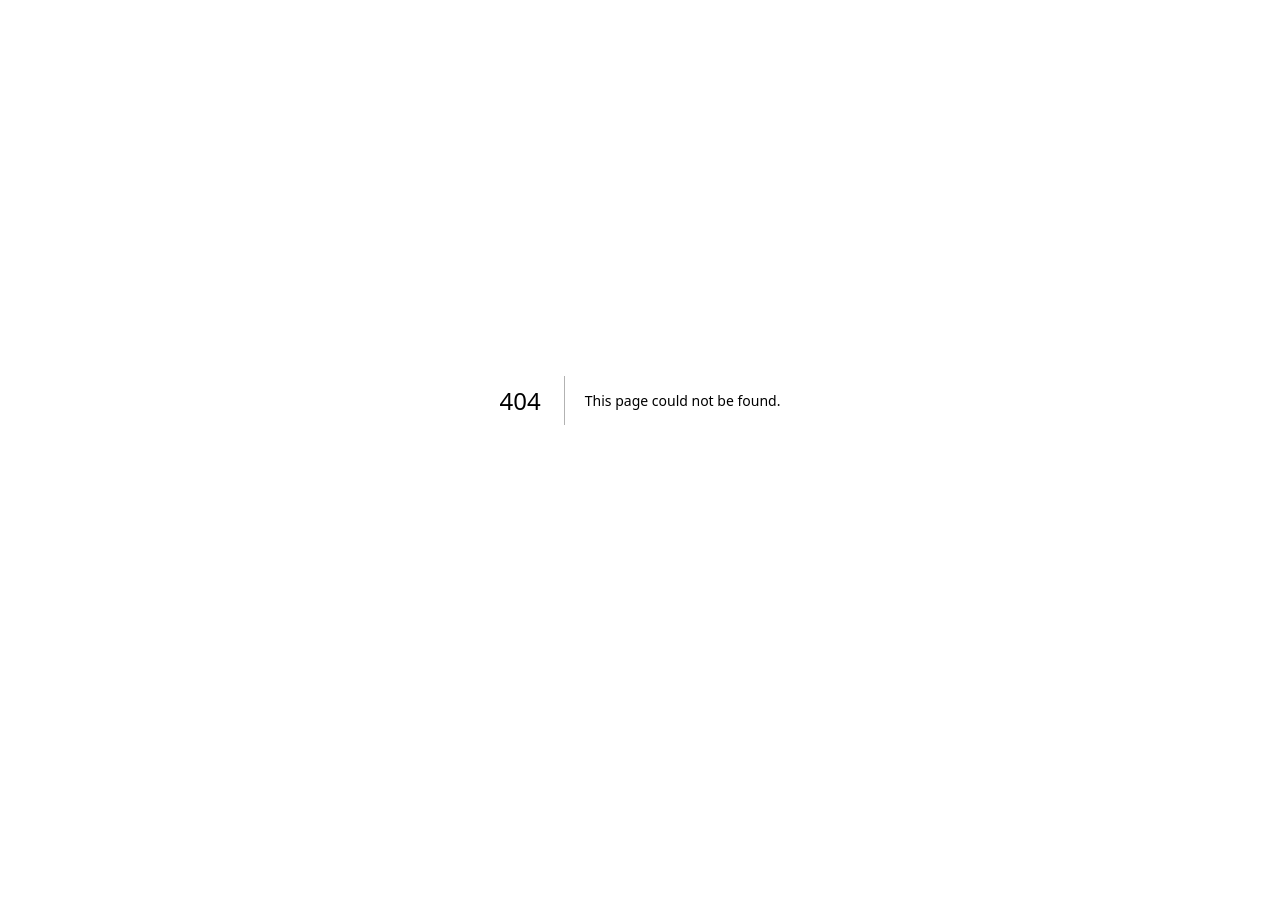
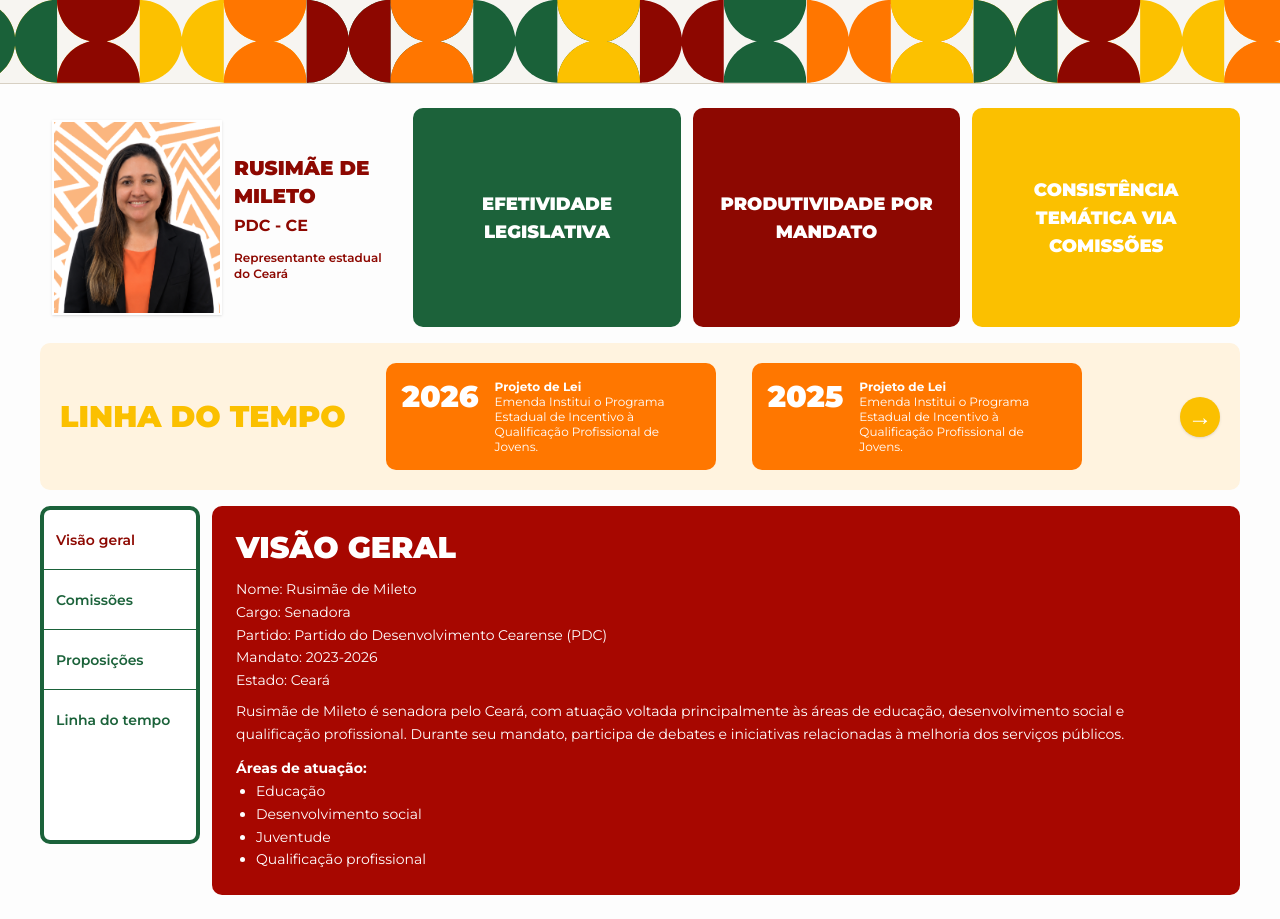
Before and after one commit to guisouzsa/votus_front, a Next.js app: page /ShowSenadoresPage in a window 1280 px wide. Before the commit this address had no page. Before the commit the page ends 800 px from the top, so only its background shows below. Built offline with nearby package versions, Linux system fonts and the light colour scheme.

Commit message:
style(Senadores Page): Estilização inicial da tela de senadores.

```diff
--- a/src/app/DeputadosPage/page.tsx
+++ b/src/app/DeputadosPage/page.tsx
@@ -1,6 +1,7 @@
 'use client';
 
 import Image from 'next/image';
+import Link from 'next/link';
 
 const statCards = [
   { label: 'SENADORES', value: '08', color: 'bg-[#1C5D45]' },
@@ -20,9 +21,9 @@ export default function DeputadosPage() {
   return (
     <main className="min-h-screen bg-[#FDFDFD]">
       <div className="min-h-screen">
-        <header className="relative h-[84px] w-full border-b border-[#d7d0c3] bg-[#f7f5f1]">
+        <header className="relative h-[84px] w-full overflow-hidden border-b border-[#d7d0c3] bg-[#f7f5f1]">
           <Image
-            src="/sidebar.png"
+            src="/sidebar.svg"
             alt="Menu superior"
             fill
             priority
@@ -120,8 +121,10 @@ export default function DeputadosPage() {
 
               <div className="grid gap-5 md:grid-cols-4">
                 {senators.map((senator, index) => (
-                  <article
+                  <Link
                     key={index}
+                    href="/ShowSenadoresPage"
+                    aria-label={`Ver detalhes de ${senator.name}`}
                     className="overflow-hidden rounded-[12px] border border-[#f0a75b] bg-[#f7f5f2] shadow-sm"
                   >
                     <div className="flex h-56 items-center justify-center bg-[#f7e7d4] p-4">
@@ -144,9 +147,9 @@ export default function DeputadosPage() {
                         <div className="mt-2 text-sm font-medium text-[#4d4d4d]">{senator.area}</div>
                       </div>
 
-                      <div className="absolute bottom-0 left-0 h-3 w-full bg-[url('/sidebar.png')] bg-repeat-x bg-[length:auto_100%]" />
+                        <div className="absolute bottom-0 left-0 h-3 w-full bg-[url('/sidebar.svg')] bg-repeat-x bg-[length:auto_100%]" />
                     </div>
-                  </article>
+                  </Link>
                 ))}
               </div>
             </div>
--- /dev/null
+++ b/src/app/ShowSenadoresPage/page.tsx
@@ -0,0 +1,142 @@
+'use client';
+
+import { useState } from 'react';
+import Image from 'next/image';
+
+const timeline = [
+	{ year: '2026', title: 'Projeto de Lei', text: 'Emenda Institui o Programa Estadual de Incentivo à Qualificação Profissional de Jovens.' },
+	{ year: '2025', title: 'Projeto de Lei', text: 'Emenda Institui o Programa Estadual de Incentivo à Qualificação Profissional de Jovens.' },
+];
+
+const tabs = ['Visão geral', 'Comissões', 'Proposições', 'Linha do tempo'];
+
+const tabColors = {
+	'Visão geral': 'text-[#8d0801]',
+	'Comissões': 'text-[#fbc000]',
+	'Proposições': 'text-[#1c623a]',
+	'Linha do tempo': 'text-[#ff7700]',
+};
+
+export default function ShowSenadoresPage() {
+	const [activeTab, setActiveTab] = useState('Visão geral');
+
+	const tabContent = {
+		'Visão geral': {
+			title: 'Visão geral',
+			content: (
+				<>
+					<p>Nome: Rusimãe de Mileto</p>
+					<p>Cargo: Senadora</p>
+					<p>Partido: Partido do Desenvolvimento Cearense (PDC)</p>
+					<p>Mandato: 2023-2026</p>
+					<p>Estado: Ceará</p>
+					<p className="mt-2">Rusimãe de Mileto é senadora pelo Ceará, com atuação voltada principalmente às áreas de educação, desenvolvimento social e qualificação profissional. Durante seu mandato, participa de debates e iniciativas relacionadas à melhoria dos serviços públicos.</p>
+					<p className="mt-3 font-bold">Áreas de atuação:</p>
+					<ul className="list-disc pl-5"><li>Educação</li><li>Desenvolvimento social</li><li>Juventude</li><li>Qualificação profissional</li></ul>
+				</>
+			),
+		},
+		'Comissões': {
+			title: 'Comissões',
+			content: <p>Participação nas comissões de Educação, Desenvolvimento Social e Juventude.</p>,
+		},
+		'Proposições': {
+			title: 'Proposições',
+			content: <p>Projetos e propostas apresentadas durante o mandato estadual.</p>,
+		},
+		'Linha do tempo': {
+			title: 'Linha do tempo',
+			content: <p>Acompanhe os principais acontecimentos e projetos do mandato entre 2023 e 2026.</p>,
+		},
+	};
+
+	const selectedTab = tabContent[activeTab as keyof typeof tabContent];
+
+	return (
+		<main className="min-h-screen bg-[#FDFDFD] text-[#1b623a]">
+			<header className="relative h-[84px] w-full border-b border-[#d7d0c3] bg-[#f7f5f1]">
+                      <Image
+								src="/sidebar.svg"
+                        alt="Menu superior"
+                        fill
+                        priority
+						className="object-cover"
+                      />
+                    </header>
+
+			<div className="p-4 md:p-6">
+				<div className="mx-auto max-w-[1200px]">
+				<section id="perfil" className="grid gap-3 md:grid-cols-[1.35fr_repeat(3,minmax(0,1fr))]">
+					<div className="flex min-h-[145px] items-center gap-3 rounded-[10px] p-3">
+						<div className="relative h-[195px] w-[170px] shrink-0 overflow-hidden border-2 border-white shadow-sm">
+							<Image src="/senadores.png" alt="Rusimãe de Mileto" fill className="object-cover" />
+						</div>
+						<div>
+							<h1 className="text-xl font-black uppercase text-[#8d0801]">Rusimãe de Mileto</h1>
+							<p className="mt-1 font-bold uppercase text-[#8d0801]">PDC - CE</p>
+							<p className="mt-3 text-xs font-semibold text-[#8d0801]">Representante estadual do Ceará</p>
+						</div>
+					</div>
+					<div className="flex min-h-[145px] items-center justify-center rounded-[10px] bg-[#1c623a] p-3 text-center text-white">
+						<div>
+							<p className="text-lg font-black uppercase">Efetividade Legislativa</p>
+						</div>
+					</div>
+					<div className="flex min-h-[145px] items-center justify-center rounded-[10px] bg-[#8d0801] p-3 text-center text-white">
+						<p className="text-lg font-black uppercase">Produtividade por Mandato</p>
+					</div>
+					<div className="flex min-h-[145px] items-center justify-center rounded-[10px] bg-[#fbc000] p-3 text-center text-white">
+						<p className="text-lg font-black uppercase">Consistência temática via comissões</p>
+					</div>
+				</section>
+
+				<section id="linha-do-tempo" className="mt-4 rounded-[10px] bg-[#fff3df] p-5">
+					<div className="flex flex-col gap-10 md:flex-row md:items-center">
+						<h2 className="shrink-0 text-3xl font-black uppercase text-[#fbc000]">Linha do tempo</h2>
+						<div className="flex flex-1 flex-wrap items-stretch justify-center gap-9 md:justify-start">
+							{timeline.map((item) => (
+								<article key={item.year} className="w-full rounded-[10px] bg-[#ff7700] p-4 text-white md:w-[330px]">
+									<div className="flex gap-4">
+										<strong className="text-3xl font-black">{item.year}</strong>
+										<p className="text-xs leading-tight"><b>{item.title}</b><br />{item.text}</p>
+									</div>
+								</article>
+							))}
+						</div>
+						<button
+							type="button"
+							aria-label="Avançar na linha do tempo"
+							className="flex h-10 w-10 shrink-0 items-center justify-center self-center rounded-full bg-[#fbc000] text-2xl font-bold text-white shadow-sm transition-transform hover:scale-105"
+						>
+							&rarr;
+						</button>
+					</div>
+				</section>
+
+				<section id="visao-geral" className="mt-4 grid gap-3 md:grid-cols-[160px_1fr]">
+					<div className="h-[338px] w-[160px] overflow-hidden rounded-[10px] border-4 border-[#1b623a] bg-white">
+						{tabs.map((tab) => (
+							<button
+								key={tab}
+								type="button"
+								onClick={() => setActiveTab(tab)}
+								className={`block h-[60px] w-full border-b border-[#1b623a] px-3 text-left text-sm font-semibold last:border-0 ${activeTab === tab ? tabColors[tab as keyof typeof tabColors] : 'text-[#1b623a]'}`}
+							>
+								{tab}
+							</button>
+						))}
+					</div>
+					<article className={`min-h-[280px] rounded-[10px] p-6 text-white ${activeTab === 'Visão geral' ? 'bg-[#a70700]' : activeTab === 'Proposições' ? 'bg-[#1c623a]' : activeTab === 'Linha do tempo' ? 'bg-[#ff7700]' : 'bg-[#fbc000]'}`}>
+						<h2 className="text-3xl font-black uppercase">{selectedTab.title}</h2>
+						<div className="mt-3 max-w-4xl text-sm leading-relaxed">
+							{selectedTab.content}
+						</div>
+					</article>
+				</section>
+				</div>
+			</div>
+
+
+		</main>
+	);
+}
```
Also changed, not shown: public/sidebar.svg (added).
